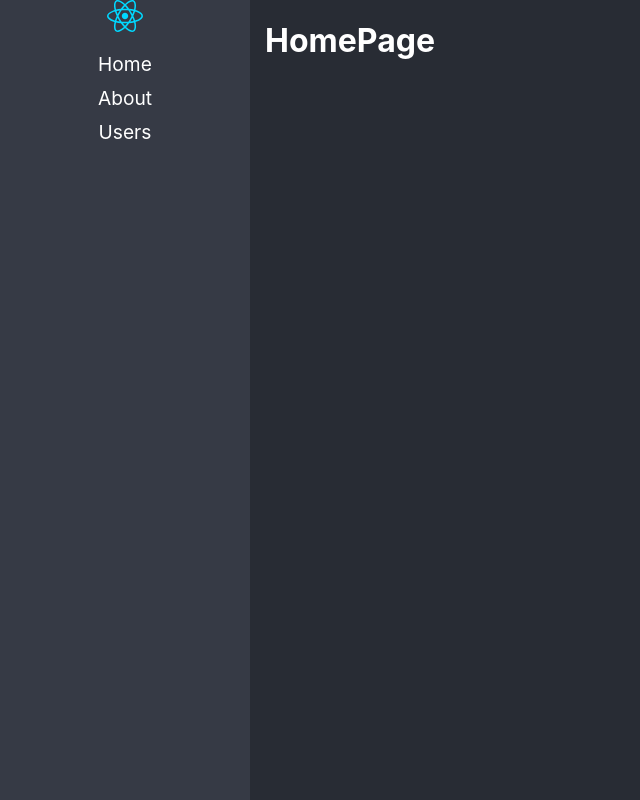
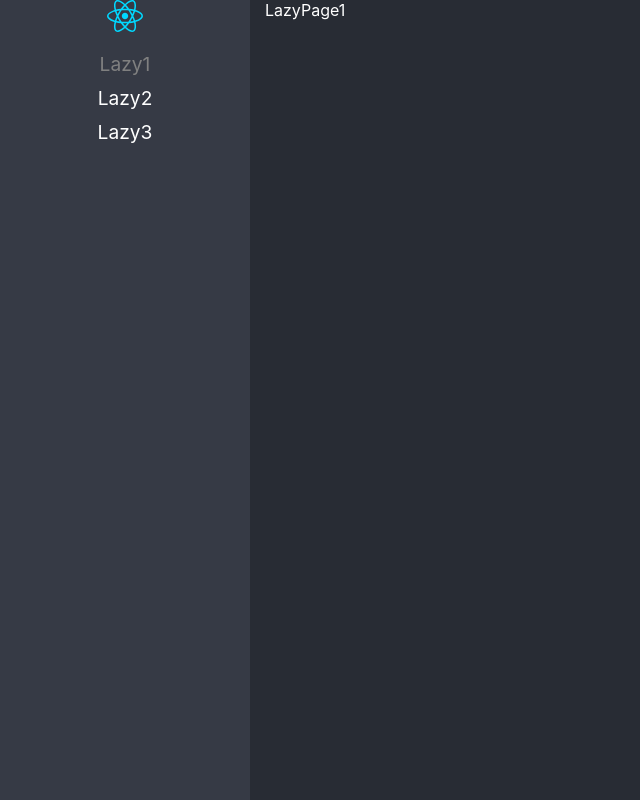
Before and after one commit to DavidFields1/react-lazyload, a React (Vite) app: page /lazy1 in a window 1280 px wide. Shown: the whole page, without its empty margins (0-640 px from the left). Built offline with nearby package versions, Linux system fonts and the light colour scheme.

Commit message:
using lazy components

```diff
--- a/package.json
+++ b/package.json
@@ -9,12 +9,12 @@
     "preview": "vite preview"
   },
   "dependencies": {
-    "@types/react-router-dom": "v5",
     "react": "^18.2.0",
     "react-dom": "^18.2.0",
     "react-router-dom": "v5"
   },
   "devDependencies": {
+    "@types/react-router-dom": "v5",
     "@types/react": "^18.0.26",
     "@types/react-dom": "^18.0.9",
     "@vitejs/plugin-react": "^3.0.0",
--- /dev/null
+++ b/src/lazy-load/pages/LazyPage1.tsx
@@ -0,0 +1,7 @@
+export const LazyPage1 = () => {
+  return (
+    <div>LazyPage1</div>
+  )
+}
+
+export default LazyPage1
--- /dev/null
+++ b/src/lazy-load/pages/LazyPage2.tsx
@@ -0,0 +1,7 @@
+export const LazyPage2 = () => {
+  return (
+    <div>LazyPage2</div>
+  )
+}
+
+export default LazyPage2
--- /dev/null
+++ b/src/lazy-load/pages/LazyPage3.tsx
@@ -0,0 +1,7 @@
+export const LazyPage3 = () => {
+  return (
+    <div>LazyPage3</div>
+  )
+}
+
+export default LazyPage3
--- /dev/null
+++ b/src/lazy-load/pages/index.ts
@@ -0,0 +1,3 @@
+export { LazyPage1 } from './LazyPage1';
+export { LazyPage2 } from './LazyPage2';
+export { LazyPage3 } from './LazyPage3';
--- a/src/routes/Navigation.tsx
+++ b/src/routes/Navigation.tsx
@@ -1,37 +1,37 @@
-import { BrowserRouter as Router, Switch, Route, NavLink } from 'react-router-dom';
+import { Suspense } from 'react'
+import { BrowserRouter as Router, Switch, Route, NavLink, Redirect } from 'react-router-dom';
+import { routes } from './routes';
 import logo from '../assets/react.svg';
 
 export const Navigation = () => {
   return (
+    <Suspense fallback={<h1>Loading...</h1>}>
         <Router>
             <div className="main-layout">
                 <nav>
                     <img src={logo} alt="React Logo" />
                     <ul>
-                    <li>
-                        <NavLink to='/' activeClassName='nav-active' exact> Home </NavLink>
+                        {
+                            routes.map(({path, name }) => (
+                                <li key={path}>
+                                    <NavLink to={path} activeClassName='nav-active' exact> { name } </NavLink>
                                 </li>
-                    <li>
-                        <NavLink to='/about' activeClassName='nav-active' exact> About </NavLink>
-                    </li>
-                    <li>
-                        <NavLink to='/users' activeClassName='nav-active' exact> Users </NavLink>
-                    </li>
+                            ))
+                        }
                     </ul>
                 </nav>
                 <Switch>
-                <Route path='/about'>
-                    <h1>AboutPage</h1>
+                    {
+                        routes.map(({path, Component}) => (
+                            <Route path={path} key={path} render={() => <Component />} >
+                                {/* <Component /> */}
                             </Route>
-                <Route path='/users'>
-                    <h1>UsersPage</h1>
-                </Route>
-                <Route path='/'>
-                    <h1>HomePage</h1>
-                </Route>
-                {/* <Route path='*' element={<Navigate to='/' replace />} /> */}
+                        ))
+                    }
+                    <Redirect to={routes[0].path} />
                 </Switch>
             </div>
         </Router>
+    </Suspense>
   )
 }
--- /dev/null
+++ b/src/routes/routes.ts
@@ -0,0 +1,32 @@
+// import { LazyPage1, LazyPage2, LazyPage3 } from '../lazy-load/pages';
+
+import { LazyExoticComponent, lazy } from 'react';
+
+interface Route {
+	path: string;
+	Component: (() => JSX.Element) | LazyExoticComponent<() => JSX.Element>;
+	name: string;
+	children?: Route[];
+}
+
+const LazyPage1 = lazy(() => import('../lazy-load/pages/LazyPage1'));
+const LazyPage2 = lazy(() => import('../lazy-load/pages/LazyPage2'));
+const LazyPage3 = lazy(() => import('../lazy-load/pages/LazyPage3'));
+
+export const routes: Route[] = [
+	{
+		name: 'Lazy1',
+		Component: LazyPage1,
+		path: '/lazy1',
+	},
+	{
+		name: 'Lazy2',
+		Component: LazyPage2,
+		path: '/lazy2',
+	},
+	{
+		name: 'Lazy3',
+		Component: LazyPage3,
+		path: '/lazy3',
+	},
+];
```
Lines whose indentation alone changed are shown as unchanged.
